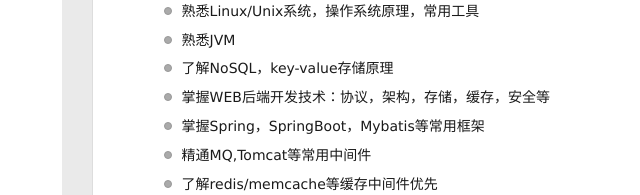
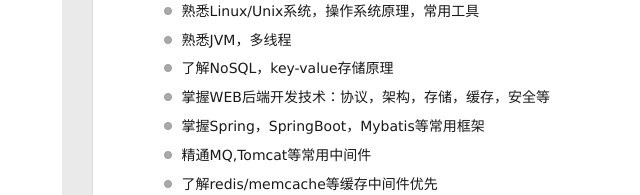
Before and after one commit to shenQQQ/shenQQQ.github.io, a plain HTML site: page index.html in a window 1280 px wide. Shown: the part 326-521 px from the top of the page, 238-878 px from the left. Drawn offline with Linux system fonts and the light colour scheme; no server answers.

Commit message:
Site updated: 2020-07-18 13:37:08

```diff
--- a/index.html
+++ b/index.html
@@ -186,7 +186,7 @@
 <li>掌握数据库相关知识，能熟练使用MySQL/MongoDB等数据库</li>
 <li>熟悉计算机网络，TCP/UDP网络协议以及相关编程，进程间通讯编程</li>
 <li>熟悉Linux/Unix系统，操作系统原理，常用工具</li>
-<li>熟悉JVM</li>
+<li>熟悉JVM，多线程</li>
 <li>了解NoSQL，key-value存储原理</li>
 <li>掌握WEB后端开发技术：协议，架构，存储，缓存，安全等</li>
 <li>掌握Spring，SpringBoot，Mybatis等常用框架</li>
```
Also changed, not shown: 2020/07/18/目标技能清单/index.html (+4 -4 lines).
